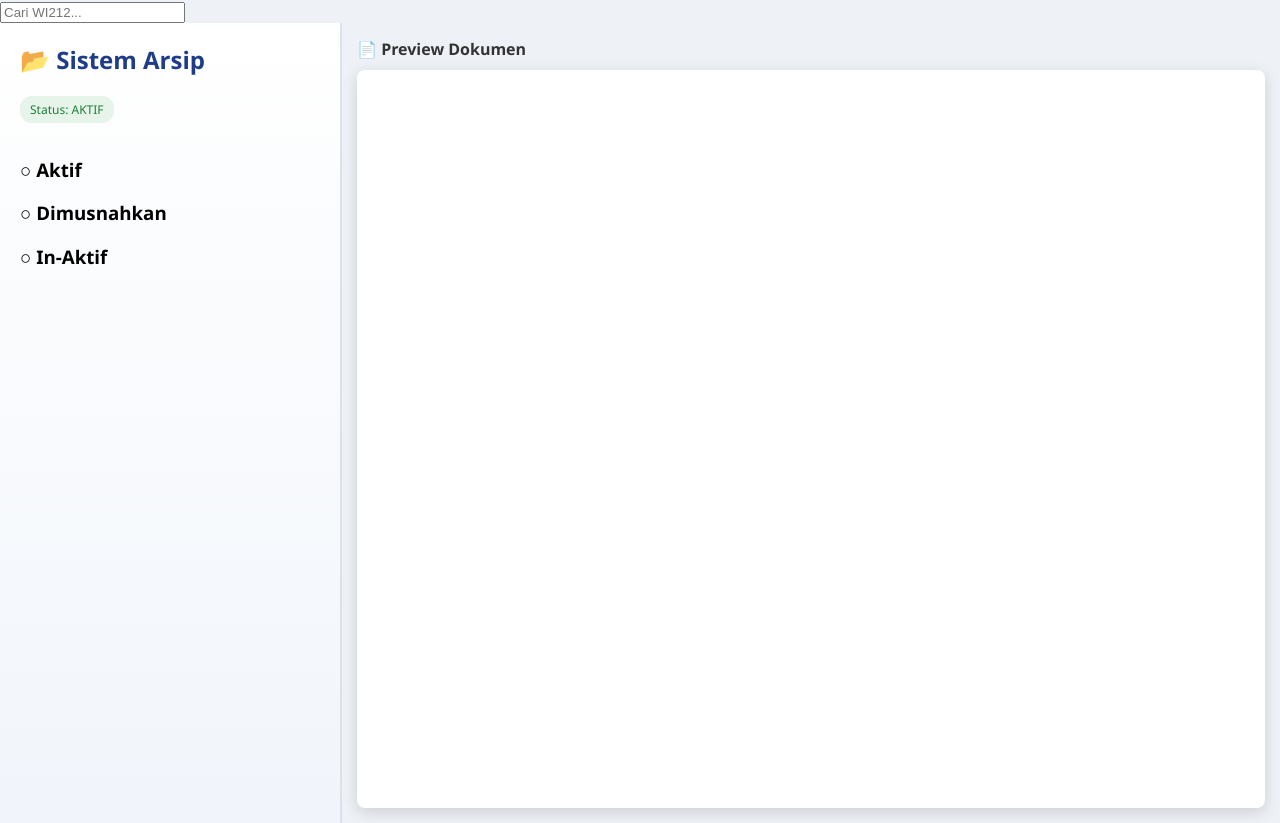
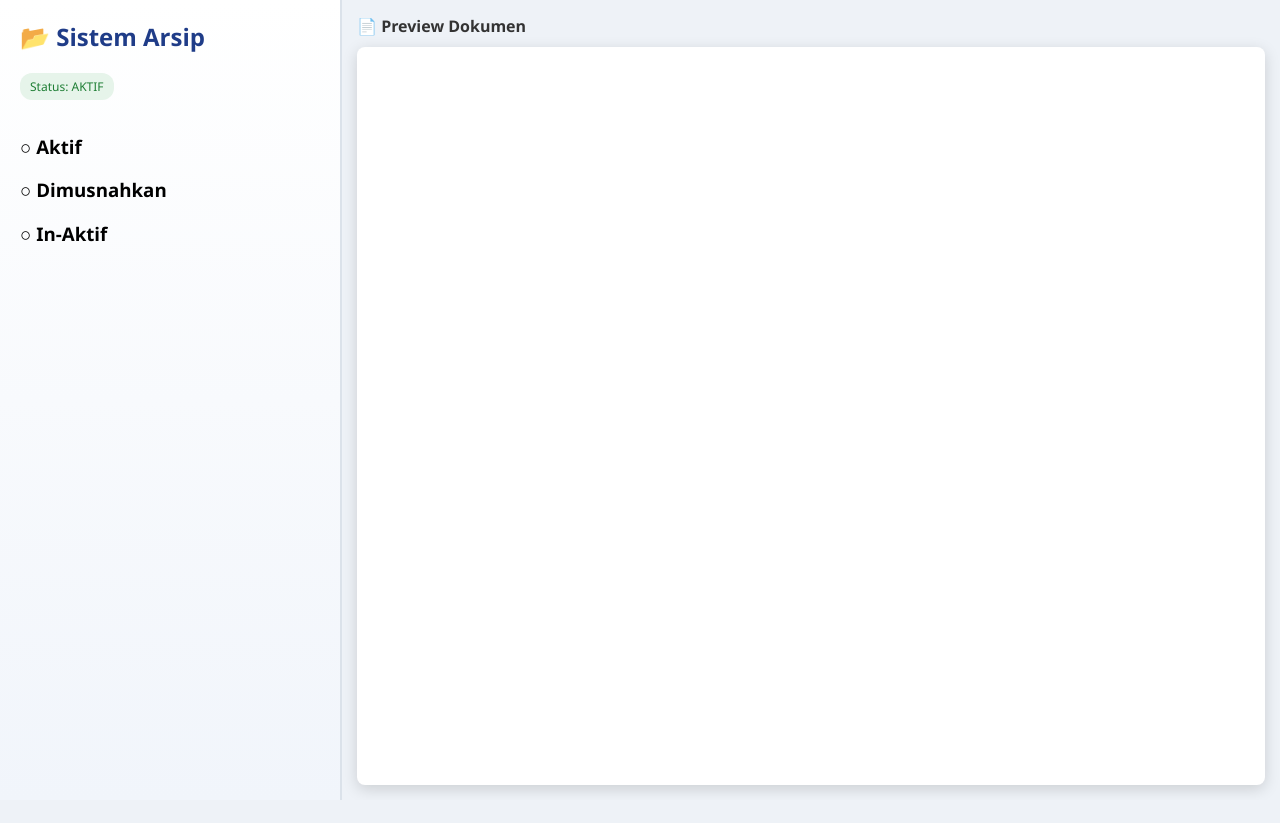
Before and after one commit to calibration-pti/arsip-kalibrasi, a plain HTML site: page index.html in a window 1280 px wide. After the commit the page ends 800 px from the top, so only its background shows below. Drawn offline with Linux system fonts and the light colour scheme.

Commit message:
Update index.html

```diff
--- a/index.html
+++ b/index.html
@@ -5,14 +5,6 @@
   <link rel="stylesheet" href="style.css">
 </head>
 <body>
-
-<input
-  id="searchBox"
-  placeholder="Cari WI212..."
-  oninput="searchKode(this.value)"
->
-
-<div id="searchResult"></div>
 
 <div class="container">
   <!-- KIRI -->
```
